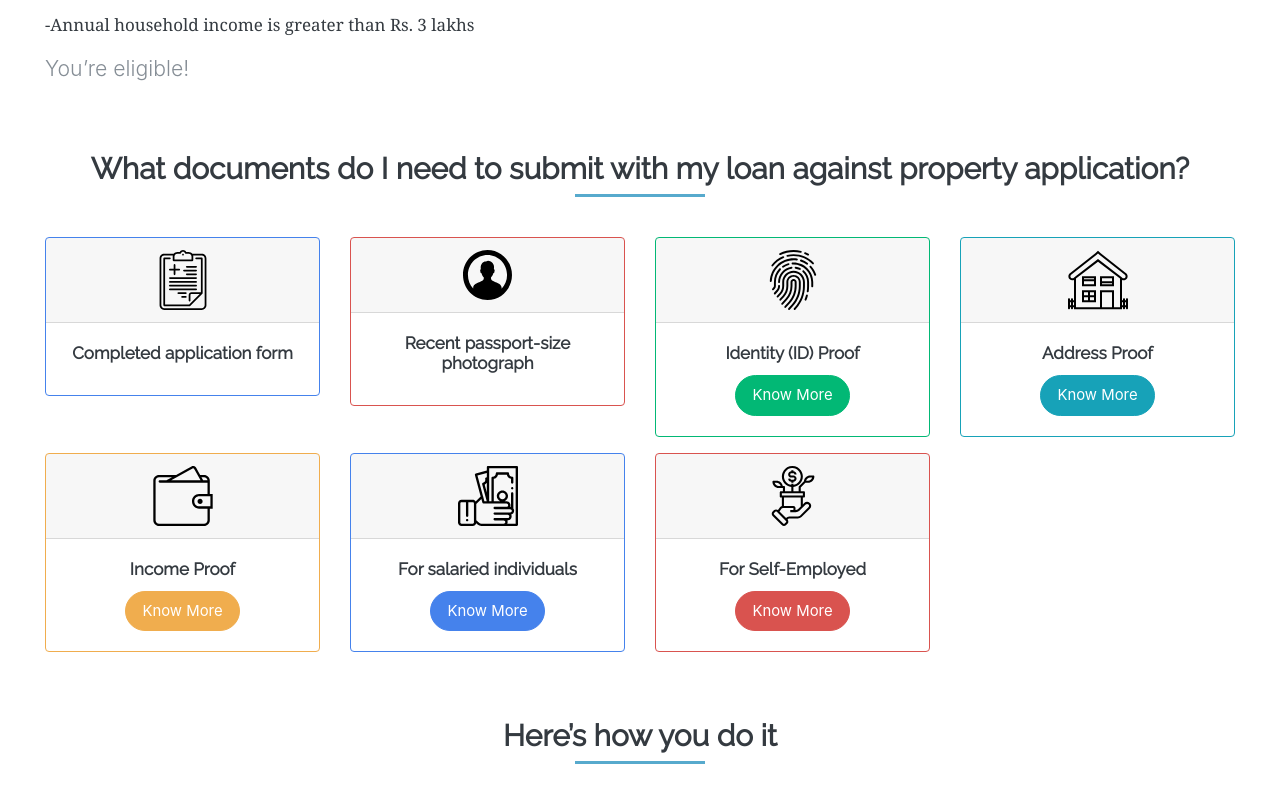
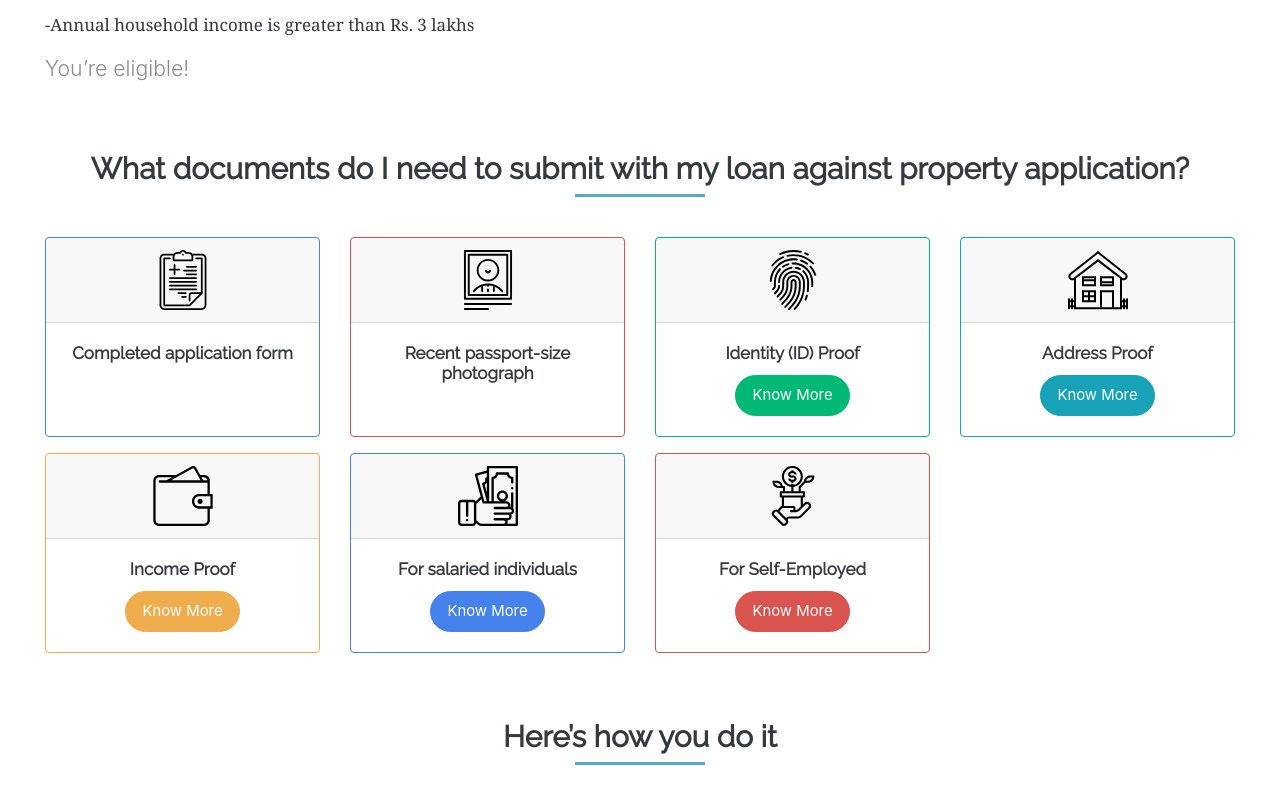
Before and after one commit to ruchamahabal/aadhya_finance_website, a PHP site: page /for-me-pages/loan-against-property.php in a window 1280 px wide. Shown: the part 1055-1845 px from the top of the page. Run offline with PHP 8.4, Linux system fonts and the light colour scheme; some libraries are stand-ins or nearby versions.

Commit message:
for me personal loan section complete

```diff
--- a/for-me-pages/loan-against-property.php
+++ b/for-me-pages/loan-against-property.php
@@ -82,7 +82,7 @@
   <div class="row row-eq-height">
     <div class="col">
       <center>
-      <div class="card border-primary mb-3 h-100">
+      <div class="card documents-cards border-primary mb-3 ">
         <div class="card-header">
             <img style="max-width:60px;" src="../assets/images/form.svg" alt="">
         </div>
@@ -95,7 +95,7 @@
     </div>
     <div class="col">
       <center>
-      <div class="card border-danger mb-3 h-100">
+      <div class="card documents-cards border-danger mb-3 ">
         <div class="card-header">
             <img style="max-width:60px;" src="../assets/images/picture.svg" alt="">
         </div>
@@ -108,7 +108,7 @@
     </div>
     <div class="col">
       <center>
-      <div class="card border-success mb-3 h-100">
+      <div class="card border-success mb-3 documents-cards">
         <div class="card-header">
             <img style="max-width:60px;" src="../assets/images/fingerprint.svg" alt="">
         </div>
@@ -121,7 +121,7 @@
     </div>
     <div class="col">
       <center>
-      <div class="card border-info mb-3 h-100">
+      <div class="card border-info mb-3 documents-cards">
         <div class="card-header">
             <img style="max-width:60px;" src="../assets/images/house.svg" alt="">
         </div>
@@ -136,7 +136,7 @@
   <div class="row">
     <div class="col">
         <center>
-        <div class="card border-warning mb-3 h-100">
+        <div class="card border-warning mb-3 documents-cards">
             <div class="card-header">
                 <img style="max-width:60px;" src="../assets/images/wallet.svg" alt="">
             </div>
@@ -149,7 +149,7 @@
     </div>
     <div class="col">
         <center>
-        <div class="card border-primary mb-3 h-100">
+        <div class="card border-primary mb-3 documents-cards">
             <div class="card-header">
                 <img style="max-width:60px;" src="../assets/images/money.svg" alt="">
             </div>
@@ -162,7 +162,7 @@
     </div>
     <div class="col">
         <center>
-        <div class="card border-danger mb-3 h-100">
+        <div class="card border-danger mb-3 documents-cards">
             <div class="card-header">
                 <img style="max-width:60px;" src="../assets/images/self-employed.svg" alt="">
             </div>
```
Also changed, not shown: assets/images/picture.svg.
